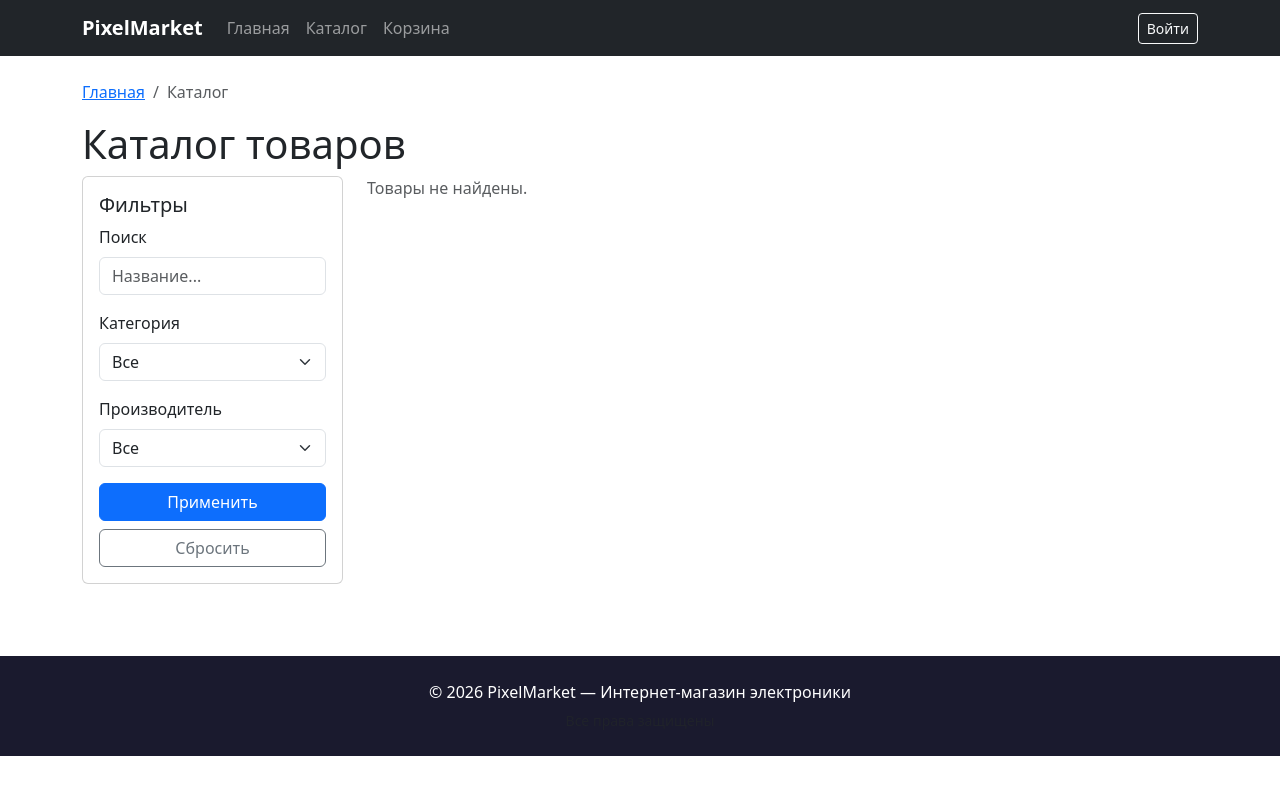
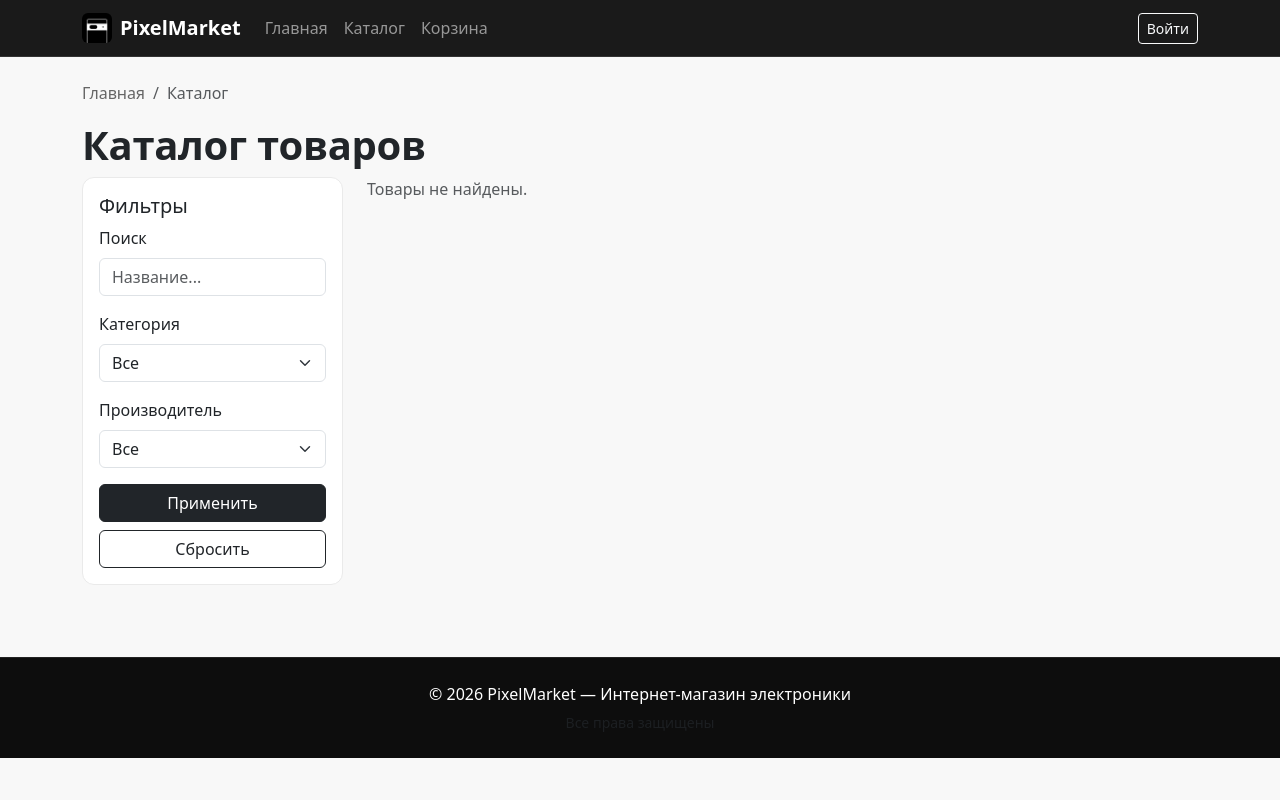
Before and after one commit to TPpixel/projectshop, a Django app: page /catalog/ in a window 1280 px wide. Run offline with Django 5.2, Linux system fonts and the light colour scheme; data that the repository does not hold is empty.

Commit message:
Lab 21: store logo, monochrome design, style refinements

```diff
--- a/shopapp/templates/base.html
+++ b/shopapp/templates/base.html
@@ -12,7 +12,7 @@
 <body>
     <nav class="navbar navbar-expand-lg navbar-dark bg-dark">
         <div class="container">
-            <a class="navbar-brand fw-bold" href="/">PixelMarket</a>
+            <a class="navbar-brand d-flex align-items-center" href="/"><img src="{% static 'images/logo.png' %}" alt="" width="30" height="30" class="me-2 rounded"><span class="fw-bold">PixelMarket</span></a>
             <button class="navbar-toggler" type="button" data-bs-toggle="collapse" data-bs-target="#navbarNav">
                 <span class="navbar-toggler-icon"></span>
             </button>
--- a/shopapp/templates/shop/catalog.html
+++ b/shopapp/templates/shop/catalog.html
@@ -41,8 +41,8 @@
                             {% endfor %}
                         </select>
                     </div>
-                    <button type="submit" class="btn btn-primary w-100">Применить</button>
-                    <a href="{% url 'catalog' %}" class="btn btn-outline-secondary w-100 mt-2">Сбросить</a>
+                    <button type="submit" class="btn btn-dark w-100">Применить</button>
+                    <a href="{% url 'catalog' %}" class="btn btn-outline-dark w-100 mt-2">Сбросить</a>
                 </form>
             </div>
         </div>
@@ -83,13 +83,13 @@
                 <nav>
                     <ul class="pagination justify-content-center">
                         {% if page_obj.has_previous %}
-                            <li class="page-item"><a class="page-link" href="?page=1{% if request.GET.q %}&q={{ request.GET.q }}{% endif %}{% if request.GET.category %}&category={{ request.GET.category }}{% endif %}{% if request.GET.manufacturer %}&manufacturer={{ request.GET.manufacturer }}{% endif %}">&laquo;</a></li>
-                            <li class="page-item"><a class="page-link" href="?page={{ page_obj.previous_page_number }}{% if request.GET.q %}&q={{ request.GET.q }}{% endif %}{% if request.GET.category %}&category={{ request.GET.category }}{% endif %}{% if request.GET.manufacturer %}&manufacturer={{ request.GET.manufacturer }}{% endif %}">{{ page_obj.previous_page_number }}</a></li>
+                            <li class="page-item"><a class="page-link bg-white text-dark" href="?page=1{% if request.GET.q %}&q={{ request.GET.q }}{% endif %}{% if request.GET.category %}&category={{ request.GET.category }}{% endif %}{% if request.GET.manufacturer %}&manufacturer={{ request.GET.manufacturer }}{% endif %}">&laquo;</a></li>
+                            <li class="page-item"><a class="page-link bg-white text-dark" href="?page={{ page_obj.previous_page_number }}{% if request.GET.q %}&q={{ request.GET.q }}{% endif %}{% if request.GET.category %}&category={{ request.GET.category }}{% endif %}{% if request.GET.manufacturer %}&manufacturer={{ request.GET.manufacturer }}{% endif %}">{{ page_obj.previous_page_number }}</a></li>
                         {% endif %}
-                        <li class="page-item active"><span class="page-link">{{ page_obj.number }}</span></li>
+                        <li class="page-item active"><span class="page-link bg-white text-dark">{{ page_obj.number }}</span></li>
                         {% if page_obj.has_next %}
-                            <li class="page-item"><a class="page-link" href="?page={{ page_obj.next_page_number }}{% if request.GET.q %}&q={{ request.GET.q }}{% endif %}{% if request.GET.category %}&category={{ request.GET.category }}{% endif %}{% if request.GET.manufacturer %}&manufacturer={{ request.GET.manufacturer }}{% endif %}">{{ page_obj.next_page_number }}</a></li>
-                            <li class="page-item"><a class="page-link" href="?page={{ page_obj.paginator.num_pages }}{% if request.GET.q %}&q={{ request.GET.q }}{% endif %}{% if request.GET.category %}&category={{ request.GET.category }}{% endif %}{% if request.GET.manufacturer %}&manufacturer={{ request.GET.manufacturer }}{% endif %}">&raquo;</a></li>
+                            <li class="page-item"><a class="page-link bg-white text-dark" href="?page={{ page_obj.next_page_number }}{% if request.GET.q %}&q={{ request.GET.q }}{% endif %}{% if request.GET.category %}&category={{ request.GET.category }}{% endif %}{% if request.GET.manufacturer %}&manufacturer={{ request.GET.manufacturer }}{% endif %}">{{ page_obj.next_page_number }}</a></li>
+                            <li class="page-item"><a class="page-link bg-white text-dark" href="?page={{ page_obj.paginator.num_pages }}{% if request.GET.q %}&q={{ request.GET.q }}{% endif %}{% if request.GET.category %}&category={{ request.GET.category }}{% endif %}{% if request.GET.manufacturer %}&manufacturer={{ request.GET.manufacturer }}{% endif %}">&raquo;</a></li>
                         {% endif %}
                     </ul>
                 </nav>
--- a/shopapp/templates/shop/index.html
+++ b/shopapp/templates/shop/index.html
@@ -8,7 +8,7 @@
     <div class="container text-center">
         <h1>PixelMarket</h1>
         <p class="lead mb-4">Интернет-магазин современной электроники и гаджетов</p>
-        <a href="{% url 'catalog' %}" class="btn btn-light btn-lg px-5">Перейти в каталог</a>
+        <a href="{% url 'catalog' %}" class="btn btn-light btn-lg px-5 rounded-pill">Перейти в каталог</a>
     </div>
 </section>
 
--- a/shopapp/templates/shop/product_detail.html
+++ b/shopapp/templates/shop/product_detail.html
@@ -20,7 +20,7 @@
         <div class="col-md-6">
             <h1>{{ product.название }}</h1>
             <p class="text-muted">{{ product.категория.название }} / {{ product.производитель.название }} ({{ product.производитель.страна }})</p>
-            <p class="fs-3 fw-bold text-primary">{{ product.цена }} BYN</p>
+            <p class="fs-3 fw-bold text-dark">{{ product.цена }} BYN</p>
             <p class="mt-3">{{ product.описание }}</p>
             <p class="mt-3">
                 В наличии:
--- a/static/css/style.css
+++ b/static/css/style.css
@@ -1,27 +1,47 @@
+:root {
+    --dark: #1a1a1a;
+    --darker: #0d0d0d;
+    --accent: #e0e0e0;
+    --primary: #2d2d2d;
+}
+
+body {
+    background: #f8f8f8;
+}
+
+.navbar {
+    background: var(--dark) !important;
+    border-bottom: 1px solid #333;
+}
+
 .hero {
-    background: linear-gradient(135deg, #667eea 0%, #764ba2 100%);
+    background: linear-gradient(135deg, var(--darker) 0%, var(--dark) 50%, #2a2a2a 100%);
     color: white;
     padding: 80px 0;
-    margin-top: -1.5rem;
+    margin-top: 0;
 }
 
 .hero h1 {
     font-size: 3rem;
     font-weight: 700;
+    letter-spacing: -0.5px;
 }
 
-.hero p {
-    font-size: 1.2rem;
-    opacity: 0.9;
+.hero .lead {
+    opacity: 0.8;
+    font-weight: 300;
 }
 
 .card {
+    border: 1px solid #eaeaea;
+    border-radius: 12px;
     transition: transform 0.2s, box-shadow 0.2s;
+    background: #fff;
 }
 
 .card:hover {
     transform: translateY(-4px);
-    box-shadow: 0 8px 24px rgba(0,0,0,0.12);
+    box-shadow: 0 12px 32px rgba(0,0,0,0.08);
 }
 
 .product-img {
@@ -30,14 +50,48 @@
     padding: 1rem;
 }
 
+.btn-dark-custom {
+    background: var(--dark);
+    color: #fff;
+    border: none;
+}
+
+.btn-dark-custom:hover {
+    background: #333;
+    color: #fff;
+}
+
+.btn-outline-dark-custom {
+    border-color: var(--dark);
+    color: var(--dark);
+}
+
+.btn-outline-dark-custom:hover {
+    background: var(--dark);
+    color: #fff;
+}
+
 .breadcrumb {
     background: transparent;
     padding: 0;
 }
 
+.breadcrumb-item a {
+    color: #666;
+    text-decoration: none;
+}
+
+.breadcrumb-item a:hover {
+    color: var(--dark);
+}
+
 .filter-sidebar {
     position: sticky;
     top: 1rem;
+}
+
+.filter-sidebar .card {
+    border-radius: 12px;
 }
 
 .toast-container {
@@ -57,21 +111,59 @@
     display: block;
 }
 
+.pagination .page-link {
+    color: var(--dark);
+    border-color: #ddd;
+}
+
+.pagination .page-item.active .page-link {
+    background: var(--dark);
+    border-color: var(--dark);
+}
+
 footer {
-    background: #1a1a2e;
+    background: var(--darker) !important;
+    border-top: 1px solid #222;
 }
 
 .category-card {
     text-align: center;
     padding: 1.5rem;
     border-radius: 12px;
-    transition: background 0.2s;
+    border: 1px solid #eaeaea;
+    background: #fff;
+    transition: all 0.2s;
 }
 
 .category-card:hover {
-    background: #f0f0ff;
+    background: var(--dark);
+    color: #fff;
+    border-color: var(--dark);
+}
+
+.category-card h6 {
+    font-weight: 600;
+}
+
+.category-card:hover h6 {
+    color: #fff;
 }
 
 .out-of-stock {
-    opacity: 0.6;
+    opacity: 0.5;
 }
+
+h1, h2, h3 {
+    font-weight: 700;
+    letter-spacing: -0.3px;
+}
+
+.table {
+    background: #fff;
+    border-radius: 12px;
+}
+
+.table thead th {
+    border-bottom: 2px solid var(--dark);
+    font-weight: 600;
+}
```
Also changed, not shown: static/images/logo.png (added), 1 other file.
